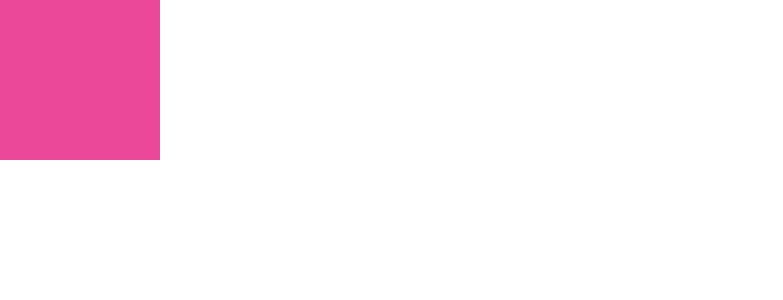
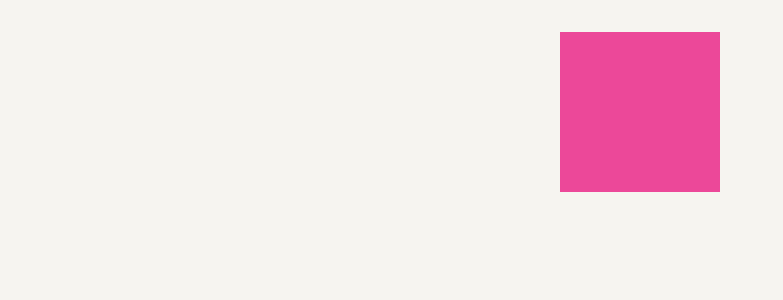
Before and after one commit to 250-amy/exercise-tracker-app, a Vue app: page / in a window 1280 px wide. Shown: the top 300 px of the page, without its empty margins (0-783 px from the left). Built offline with nearby package versions, Linux system fonts and the light colour scheme.

Commit message:
add styling

```diff
--- a/src/index.css
+++ b/src/index.css
@@ -1,3 +1,108 @@
 @tailwind base;
 @tailwind components;
 @tailwind utilities;
+
+:root {
+    font-size: 16px;
+    line-height: 24px;
+    font-weight: 400;
+
+    color-scheme: light dark;
+    color: rgba(255, 255, 255, 0.87);
+    background-color: #242424;
+
+    font-synthesis: none;
+    text-rendering: optimizeLegibility;
+    -webkit-font-smoothing: antialiased;
+    -moz-osx-font-smoothing: grayscale;
+    -webkit-text-size-adjust: 100%;
+  }
+
+  a {
+    font-weight: 500;
+    color: #646cff;
+    text-decoration: inherit;
+  }
+  a:hover {
+    color: #535bf2;
+  }
+
+  a {
+    font-weight: 500;
+    color: #646cff;
+    text-decoration: inherit;
+  }
+  a:hover {
+    color: #535bf2;
+  }
+
+  body {
+    margin: 0;
+    display: flex;
+    min-width: 220px;
+    min-height: 100vh;
+    background-color: rgba(213, 203, 186, 0.211);
+  }
+
+  .title {
+    font-size: 30px;
+    line-height: 2;
+  }
+
+  .subtitle {
+    font-size: 20px;
+    line-height: 2;
+  }
+
+  button:focus,
+  button:focus-visible {
+    outline: 4px auto -webkit-focus-ring-color;
+  }
+
+  .card {
+    padding: 2em;
+  }
+
+  #app {
+    max-width: 1280px;
+    margin: 0 auto;
+    padding: 2rem;
+    text-align: center;
+  }
+
+  #form {
+    max-width: 500px;
+    margin: 0 auto;
+    text-align: center;
+  }
+
+  .input-label {
+    font-size: 12px;
+    text-transform: uppercase;
+    line-height: 1rem;
+  }
+
+  .exercise_list {
+    max-width: 500px;
+  }
+
+  #list {
+    max-width: 500px;
+    margin: 0 auto;
+    padding: 2rem;
+    text-align: center;
+    border-radius: 8px;
+  }
+
+  @media (prefers-color-scheme: light) {
+    :root {
+      color: #213547;
+      background-color: #ffffff;
+    }
+    a:hover {
+      color: #747bff;
+    }
+    button {
+      background-color: #f9f9f9;
+    }
+  }
```
